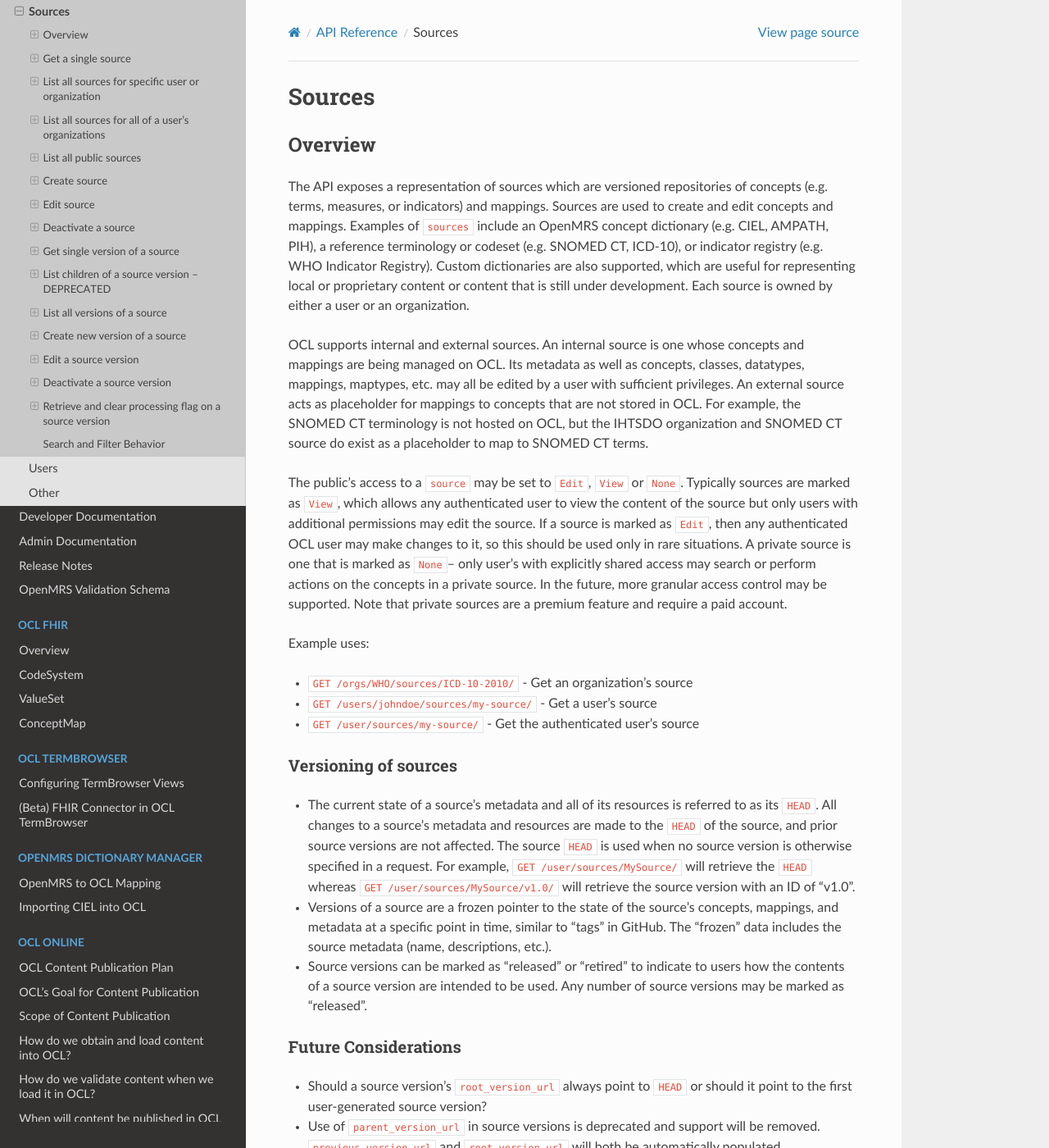
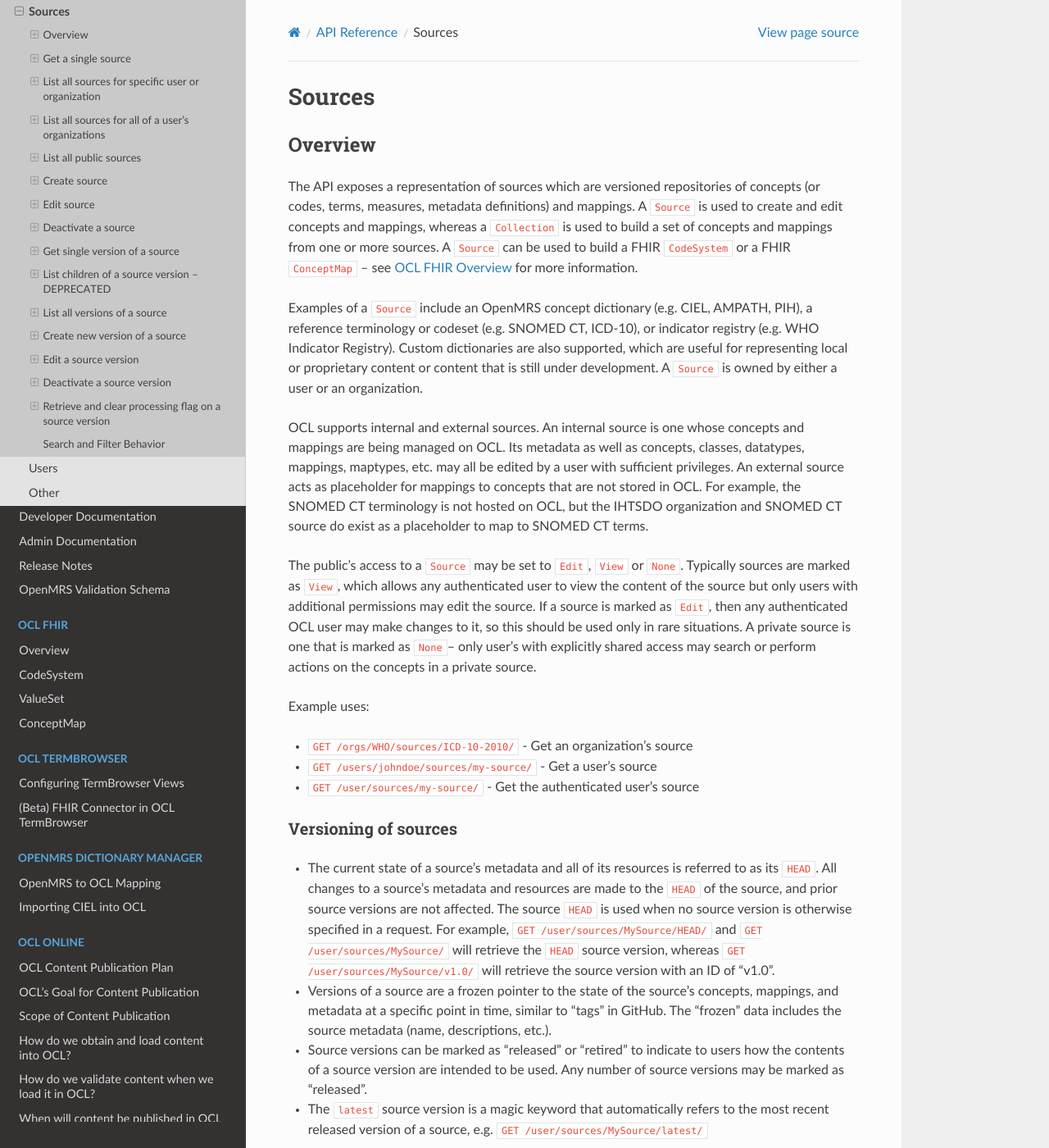
Before and after one commit to OpenConceptLab/ocl-docs, a Sphinx documentation site: the page built from docs/source/oclapi/apireference/sources.md, in a window 1280 px wide and 1400 px high. Shown: the whole window at 82% size. Built offline with Sphinx 7.4.7 and the Read the Docs theme 2.0.0, drawn with Linux system fonts in a browser that asks for light colours; some of the changed text lies outside the part shown.

Commit message:
Updated source overview

```diff
--- a/docs/source/oclapi/apireference/sources.md
+++ b/docs/source/oclapi/apireference/sources.md
@@ -1,11 +1,13 @@
 # Sources
 
 ## Overview
-The API exposes a representation of sources which are versioned repositories of concepts (e.g. terms, measures, or indicators) and mappings. Sources are used to create and edit concepts and mappings. Examples of `sources` include an OpenMRS concept dictionary (e.g. CIEL, AMPATH, PIH), a reference terminology or codeset (e.g. SNOMED CT, ICD-10), or indicator registry (e.g. WHO Indicator Registry). Custom dictionaries are also supported, which are useful for representing local or proprietary content or content that is still under development. Each source is owned by either a user or an organization.
+The API exposes a representation of sources which are versioned repositories of concepts (or codes, terms, measures, metadata definitions) and mappings. A `Source` is used to create and edit concepts and mappings, whereas a `Collection` is used to build a set of concepts and mappings from one or more sources. A `Source` can be used to build a FHIR `CodeSystem` or a FHIR `ConceptMap` -- see [OCL FHIR Overview](https://docs.openconceptlab.org/en/latest/oclfhir/overview.html) for more information.
+
+Examples of a `Source` include an OpenMRS concept dictionary (e.g. CIEL, AMPATH, PIH), a reference terminology or codeset (e.g. SNOMED CT, ICD-10), or indicator registry (e.g. WHO Indicator Registry). Custom dictionaries are also supported, which are useful for representing local or proprietary content or content that is still under development. A `Source` is owned by either a user or an organization.
 
 OCL supports internal and external sources. An internal source is one whose concepts and mappings are being managed on OCL. Its metadata as well as concepts, classes, datatypes, mappings, maptypes, etc. may all be edited by a user with sufficient privileges. An external source acts as placeholder for mappings to concepts that are not stored in OCL. For example, the SNOMED CT terminology is not hosted on OCL, but the IHTSDO organization and SNOMED CT source do exist as a placeholder to map to SNOMED CT terms.
 
-The public's access to a `source` may be set to `Edit`, `View` or `None`. Typically sources are marked as `View`, which allows any authenticated user to view the content of the source but only users with additional permissions may edit the source. If a source is marked as `Edit`, then any authenticated OCL user may make changes to it, so this should be used only in rare situations. A private source is one that is marked as `None`-- only user's with explicitly shared access may search or perform actions on the concepts in a private source. In the future, more granular access control may be supported. Note that private sources are a premium feature and require a paid account.
+The public's access to a `Source` may be set to `Edit`, `View` or `None`. Typically sources are marked as `View`, which allows any authenticated user to view the content of the source but only users with additional permissions may edit the source. If a source is marked as `Edit`, then any authenticated OCL user may make changes to it, so this should be used only in rare situations. A private source is one that is marked as `None`-- only user's with explicitly shared access may search or perform actions on the concepts in a private source.
 
 Example uses:
 * `GET /orgs/WHO/sources/ICD-10-2010/` - Get an organization's source
@@ -13,21 +15,10 @@
 * `GET /user/sources/my-source/` - Get the authenticated user's source
 
 ### Versioning of sources
-* The current state of a source's metadata and all of its resources is referred to as its `HEAD`. All changes to a source's metadata and resources are made to the `HEAD` of the source, and prior source versions are not affected. The source `HEAD` is used when no source version is otherwise specified in a request. For example, `GET /user/sources/MySource/` will retrieve the `HEAD` whereas `GET /user/sources/MySource/v1.0/` will retrieve the source version with an ID of "v1.0".
+* The current state of a source's metadata and all of its resources is referred to as its `HEAD`. All changes to a source's metadata and resources are made to the `HEAD` of the source, and prior source versions are not affected. The source `HEAD` is used when no source version is otherwise specified in a request. For example, `GET /user/sources/MySource/HEAD/` and `GET /user/sources/MySource/` will retrieve the `HEAD` source version, whereas `GET /user/sources/MySource/v1.0/` will retrieve the source version with an ID of "v1.0".
 * Versions of a source are a frozen pointer to the state of the source's concepts, mappings, and metadata at a specific point in time, similar to "tags" in GitHub. The "frozen" data includes the source metadata (name, descriptions, etc.).
 * Source versions can be marked as "released" or "retired" to indicate to users how the contents of a source version are intended to be used. Any number of source versions may be marked as "released".
-
-### Future Considerations
-* Should a source version's `root_version_url` always point to `HEAD` or should it point to the first user-generated source version?
-* Use of `parent_version_url` in source versions is deprecated and support will be removed. `previous_version_url` and `root_version_url` will both be automatically populated.
-* Set maximum `limit=500` for all GET requests - error if limit is set to an amount above that - until performance issues are addressed - note that exports should be used in lieu of fetching all results
-* Paging needs to be supported for GET source details with `includeMappings` and `includeConcepts` set to true in case there are more than the maximum
-* Source versions- Add support for "released" URL parameter to filter source versions GET request (e.g. GET /orgs/CIEL/sources/CIEL/versions/?released=true); Add default sort of created_on descending for source versions; Goal is that a subscription client could get the most recent published source version using the following: GET /orgs/CIEL/sources/CIEL/versions/?limit=1&released=true
-* Allow editing of the "shortCode" field after creation? If "id" read-only, then it might make sense to force "shortCode" to be read-only as well
-* What about a "metrics" sub-resource (e.g. `GET /user/sources/:source/metrics`) that returned additional statistics about a source, such as the breakdown of versions, concepts, class types, data types, etc.
-* Sources should support multi-lingual names and descriptions in the future
-
-
+* The `latest` source version is a magic keyword that automatically refers to the most recent released version of a source, e.g. `GET /user/sources/MySource/latest/`
 
 ## Get a single source
 * Get a public source owned by an oragnization or user
```
